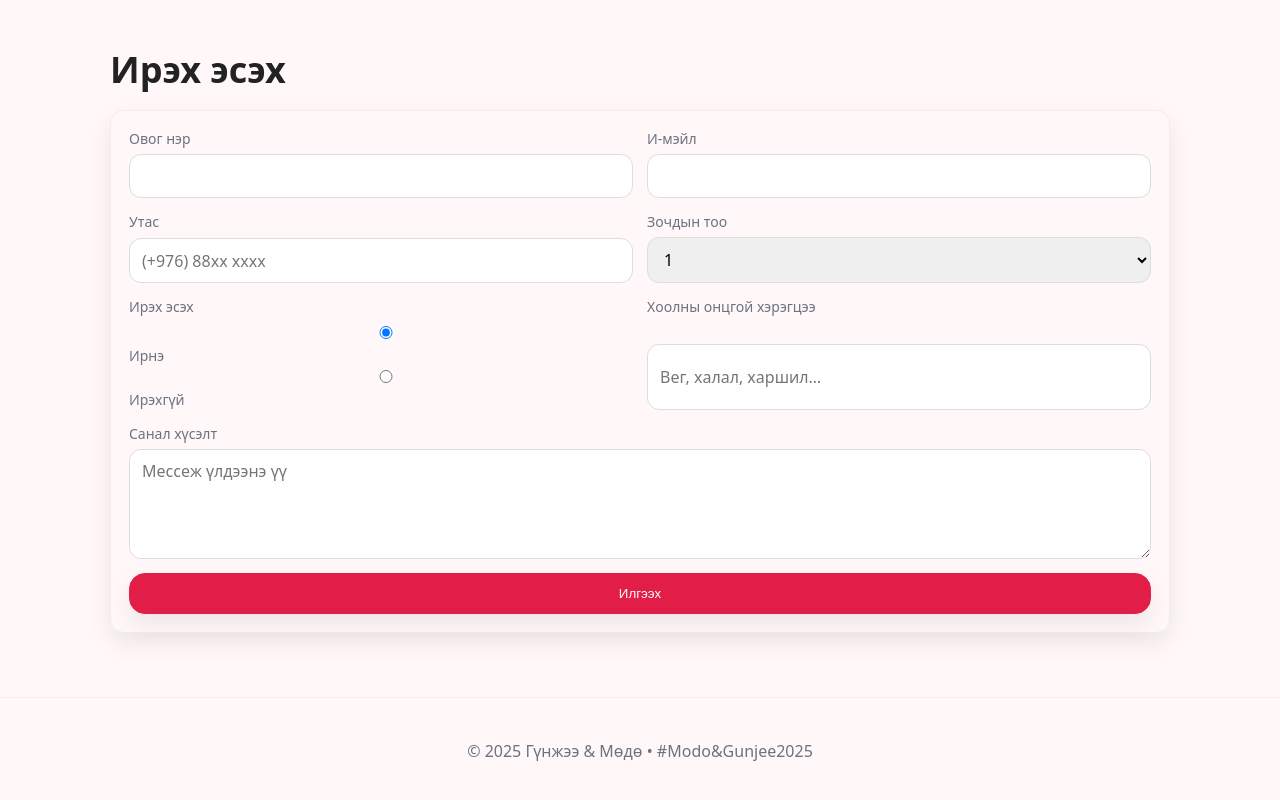
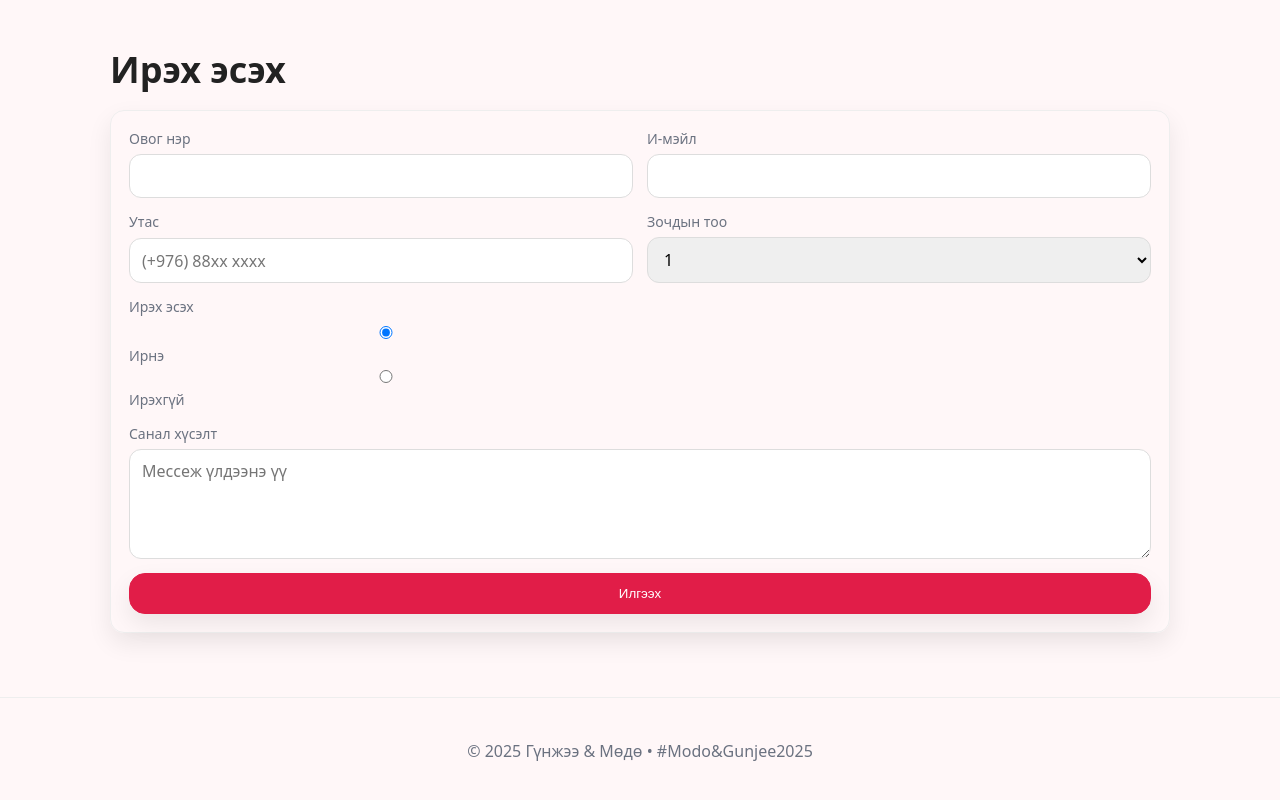
Before and after one commit to Modo01/wedding, a React (Create React App) app: page / in a window 1280 px wide. Shown: the part 4015-4815 px from the top of the page. Built offline with nearby package versions, Linux system fonts and the light colour scheme; a web font is replaced by a local one.

Commit message:
remove ontsgoi xergtsee

```diff
--- a/src/App.js
+++ b/src/App.js
@@ -338,11 +338,11 @@ export default function App() {
                   </label>
                 </div>
               </div>
-              <Field
+              {/* <Field
                 label="Хоолны онцгой хэрэгцээ"
                 name="diet"
                 placeholder="Вег, халал, харшил…"
-              />
+              /> */}
             </div>
             <div className="field">
               <label>Санал хүсэлт</label>
```
